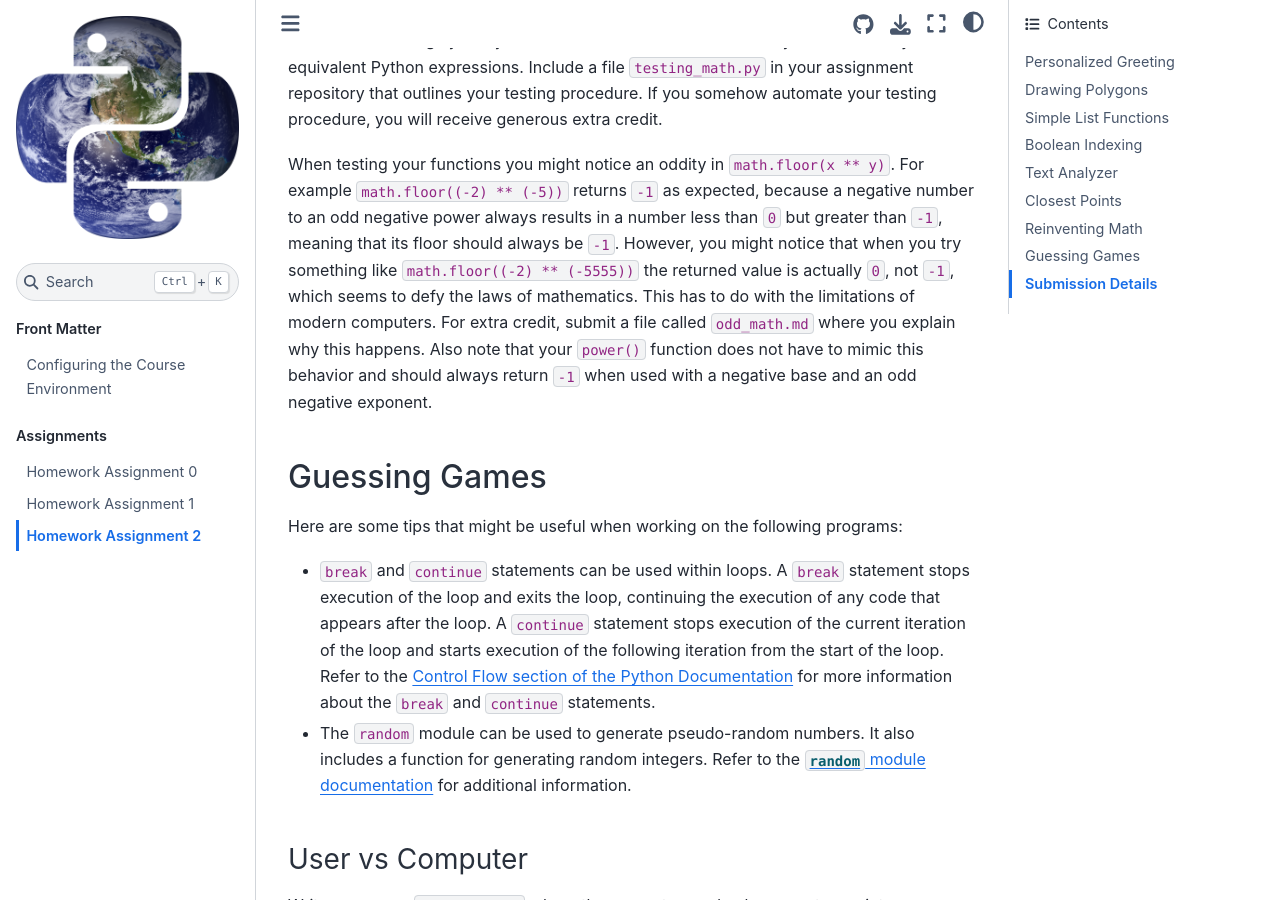
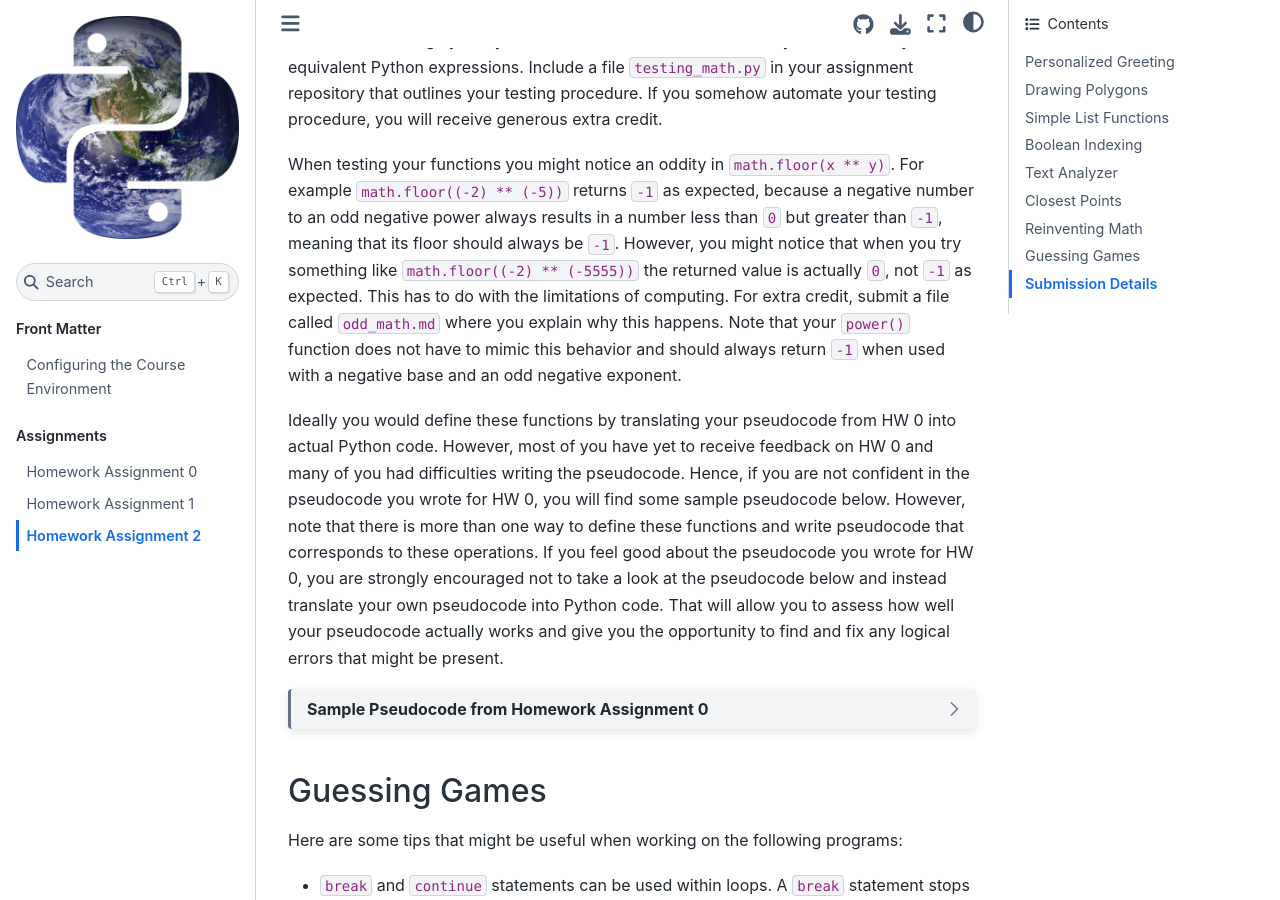
Before and after one commit to uep239/uep239.github.io, a Jupyter Book: the page built from source/assignments/hw02.md, in a window 1280 px wide and 900 px high, scrolled down 5141 px. Built offline with Jupyter Book 1.0.4 settings and Sphinx 7.4.7 and the Sphinx Book theme 1.1.4, drawn with Linux system fonts in a browser that asks for light colours.

Commit message:
add sample pseudocode from hw00 to hw02

````diff
--- a/source/assignments/hw02.md
+++ b/source/assignments/hw02.md
@@ -123,7 +123,116 @@
 
 You should thoroughly test your defined functions and ensure they behave exactly as their equivalent Python expressions. Include a file `testing_math.py` in your assignment repository that outlines your testing procedure. If you somehow automate your testing procedure, you will receive generous extra credit.
 
-When testing your functions you might notice an oddity in `math.floor(x ** y)`. For example `math.floor((-2) ** (-5))` returns `-1` as expected, because a negative number to an odd negative power always results in a number less than `0` but greater than `-1`, meaning that its floor should always be `-1`. However, you might notice that when you try something like `math.floor((-2) ** (-5555))` the returned value is actually `0`, not `-1`, which seems to defy the laws of mathematics. This has to do with the limitations of modern computers. For extra credit, submit a file called `odd_math.md` where you explain why this happens. Also note that your `power()` function does not have to mimic this behavior and should always return `-1` when used with a negative base and an odd negative exponent.
+When testing your functions you might notice an oddity in `math.floor(x ** y)`. For example `math.floor((-2) ** (-5))` returns `-1` as expected, because a negative number to an odd negative power always results in a number less than `0` but greater than `-1`, meaning that its floor should always be `-1`. However, you might notice that when you try something like `math.floor((-2) ** (-5555))` the returned value is actually `0`, not `-1` as expected. This has to do with the limitations of computing. For extra credit, submit a file called `odd_math.md` where you explain why this happens. Note that your `power()` function does not have to mimic this behavior and should always return `-1` when used with a negative base and an odd negative exponent.
+
+Ideally you would define these functions by translating your pseudocode from HW 0 into actual Python code. However, most of you have yet to receive feedback on HW 0 and many of you had difficulties writing the pseudocode. Hence, if you are not confident in the pseudocode you wrote for HW 0, you will find some sample pseudocode below. However, note that there is more than one way to define these functions and write pseudocode that corresponds to these operations. If you feel good about the pseudocode you wrote for HW 0, you are strongly encouraged not to take a look at the pseudocode below and instead translate your own pseudocode into Python code. That will allow you to assess how well your pseudocode actually works and give you the opportunity to find and fix any logical errors that might be present.
+
+```{dropdown} Sample Pseudocode from Homework Assignment 0
+`add X to Y`:
+- return `X + Y`
+
+---
+
+`negate X`:
+- return `-X`
+
+---
+
+`subtract Y from X`:
+- let `Z` be the result of negate `X`
+- return the result of `add X to Z`
+
+---
+
+`absolute value of X`:
+- if `X` is less than `0`:
+    - return the value of `negate X`
+- else:
+    - return the value of `X`
+
+---
+
+`multiply X by Y`:
+- if `X` is equal to `0` **OR** `Y` is equal to `0`:
+    - return 0
+- else:
+    - let `A` be the result of `absolute value of X`
+    - let `B` be the result of `absolute value of Y`
+    - let `C` be `0`
+    - while `B` is greater than `0`:
+        - let `C` be the result of `add A to C`
+        - let `B` be the result of `subtract 1 from B`
+    - if `X` is less than `0` **AND** `Y` is greater than `0`:
+        - return the result of `negate C`
+    - else if `X` is greater than `0` **AND** `Y` is less than `0`:
+        - return the result of `negate C`
+    - else:
+        - return the value of `C`
+
+---
+
+`square X`:
+- return the result of `multiply X by X`
+
+---
+
+`X divided by Y`:
+- if `X` is equal to `0`:
+    - return `0`
+- let `A` be the result of `absolute value of X`
+- let `B` be the result of `absolute value of Y`
+- if `A` is less than `B`:
+    - if `X` is less than `0` **AND** `Y` is greater than `0`:
+        - return the result of `negate 1`
+    - else if `X` is greater than `0` **AND** `Y` is less than `0`:
+        - return the result of `negate 1`
+    - else:
+        - return `0`
+- let `C` be `1`
+- while `A` is greater than `B`
+    - let `A` be the result of `subtract B from A`
+    - let `C` be the result of `add 1 to C`
+- if `X` is less than `0` **AND** `Y` is greater than `0`:
+    - let `C` be the result of `add 1 to C`
+    - return the result of `negate C`
+- else if `X` is greater than `0` **AND** `Y` is less than `0`:
+    - let `C` be the result of `add 1 to C`
+    - return the result of `negate C`
+- else:
+    - return `C`
+
+---
+
+`X modulo Y`:
+- let `A` be the result of `absolute value of X`
+- let `B` be the result of `absolute value of Y`
+- let `C` be the result of `divide A by B`
+- let `D` be the result of `multiply C by B`
+- return the result of `subtract D from A`
+
+---
+
+`X to the power of Y`:
+- if `Y` is equal to `0`:
+    - if `X` is less than `0`:
+        - return the result of `negate 1`
+    - else:
+        - return `1`
+- if `X` is equal to `0`:
+    - return `0`
+- if `Y` is less than `0`:
+    - if `X` is less than `0`:
+        - let `A` be the result of `Y modulo 2`
+        - if `A` is greater than `0`:
+            - return the result of `negate 1`
+    - else:
+        - return `0`
+- let `B` be `1`
+- while `Y` is greater than `0`:
+    - let `B` be the result of `multiply B by X`
+    - let `Y` be the result of `subtract 1 from Y`
+- return `B`
+```
 
 ## Guessing Games
 
````
